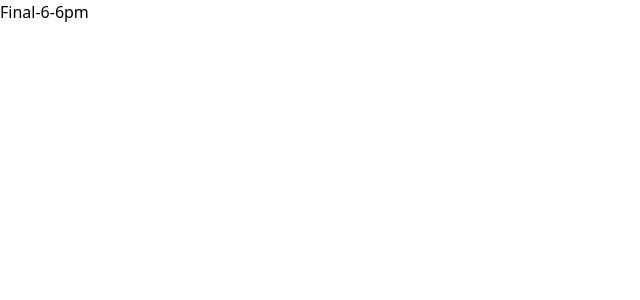
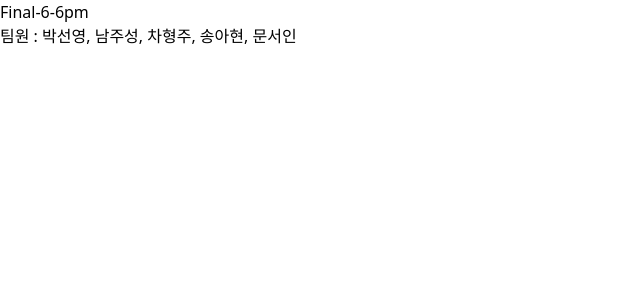
Before and after one commit to FRONTENDBOOTCAMP-13th/Final-06-6PM, a Next.js app: page / in a window 1280 px wide. Shown: the top 300 px of the page, without its empty margins (0-640 px from the left). Built offline with nearby package versions, Linux system fonts and the light colour scheme.

Commit message:
🧪 test: CI/CD 자동화 테스트 2

```diff
--- a/src/app/page.tsx
+++ b/src/app/page.tsx
@@ -2,5 +2,6 @@ export default function Home() {
   return (
   <>
   <h1>Final-6-6pm</h1>
+  <h2>팀원 : 박선영, 남주성, 차형주, 송아현, 문서인</h2>
   </>);
 }
```
